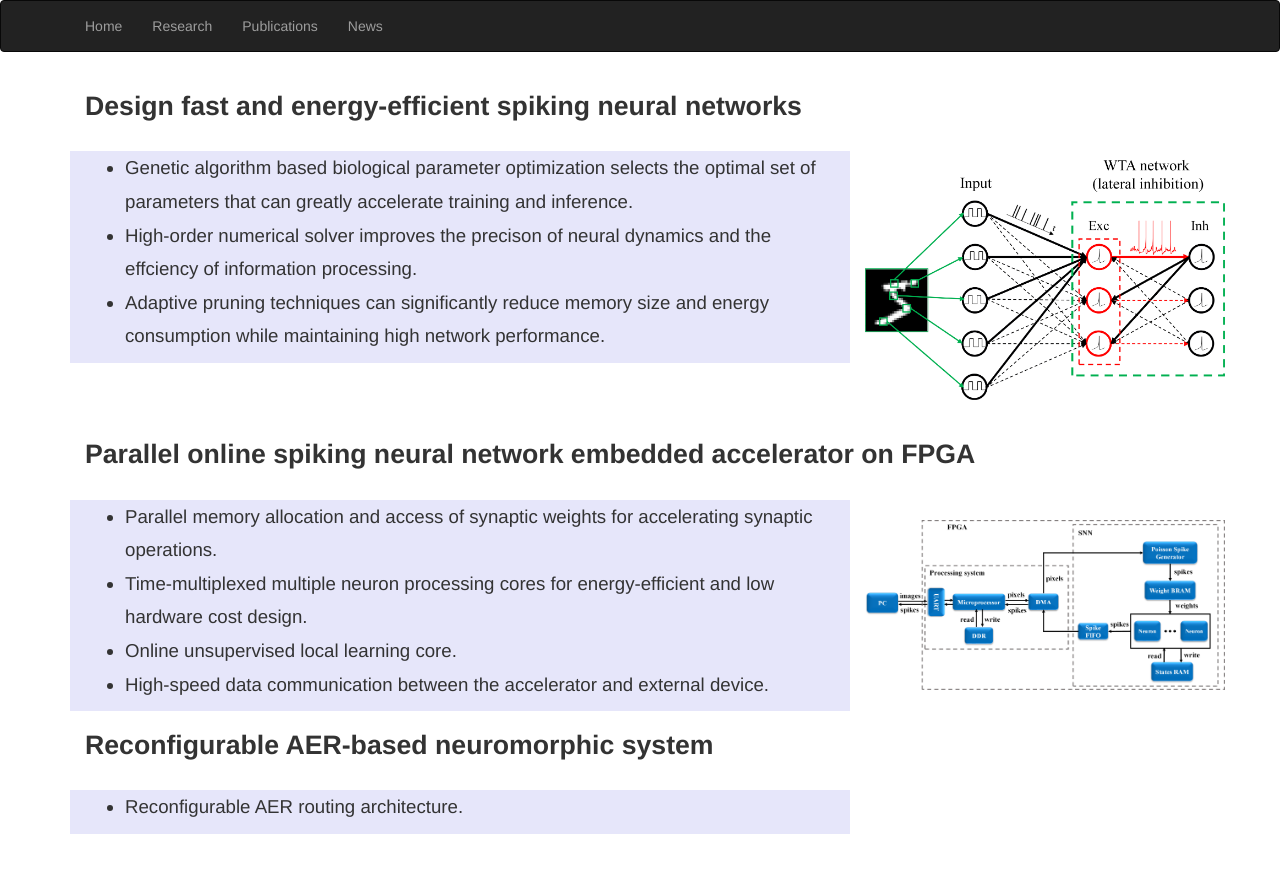
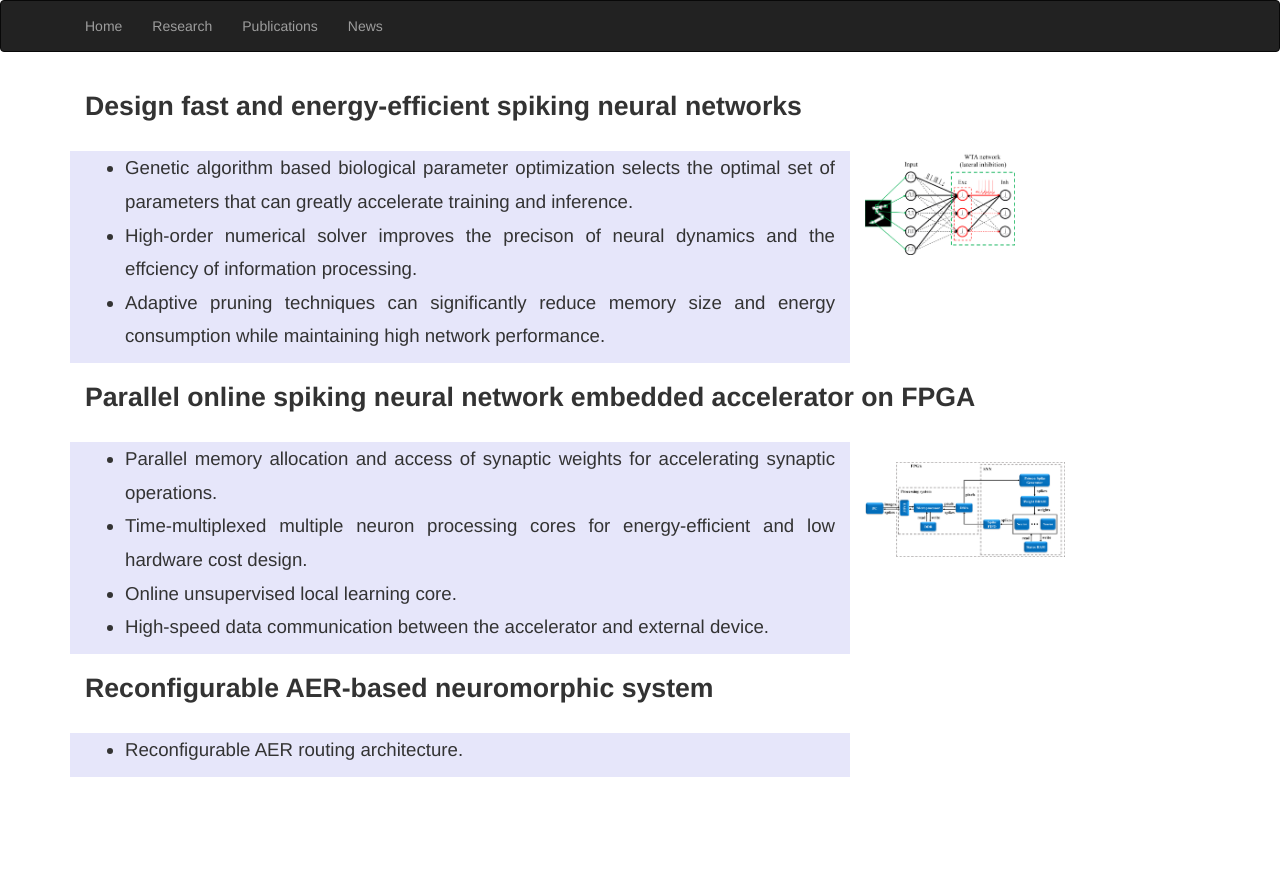
Before and after one commit to Wenzheguo/Wenzheguo.github.io, a Jekyll site: the page built from Research/index.html, in a window 1280 px wide. Shown: the top 873 px of the page. Built offline with Jekyll 4.4.1, drawn with Linux system fonts in a browser that asks for light colours.

Commit message:
Update index.html

```diff
--- a/Research/index.html
+++ b/Research/index.html
@@ -7,7 +7,7 @@ title: Research
 <div class="container">
     <h1 style="font-size: 20pt;"><strong>Design fast and energy-efficient spiking neural networks</strong></h1><br>
     <div class="row">
-        <div class="col-md-8" style="background-color:lavender;">
+        <div class="col-md-8" style="background-color:lavender;text-align:justify;">
             <ul style="font-size:14pt;line-height:180%;">
                 <li> Genetic algorithm based biological parameter optimization selects the optimal set of parameters that can greatly accelerate training and inference. </li>
                 <li> High-order numerical solver improves the precison of neural dynamics and the effciency of information processing. </li>
@@ -15,13 +15,13 @@ title: Research
             </ul>
         </div>
         <div class="col-md-4">
-            <img class="img-responsive" src="/images/Network architecture.png" style="width:150;height=50" alt="Myself"><br>
+            <img class="img-responsive" src="/images/Network architecture.png" style="width:150px;height=100px" alt="Myself"><br>
         </div>
     </div>
 
     <h1 style="font-size: 20pt;"><strong>Parallel online spiking neural network embedded accelerator on FPGA</strong></h1><br>
     <div class="row">
-        <div class="col-md-8" style="background-color:lavender;">
+        <div class="col-md-8" style="background-color:lavender; text-align:justify;">
             <ul style="font-size:14pt;line-height:180%;">
                 <li> Parallel memory allocation and access of synaptic weights for accelerating synaptic operations. </li>
                 <li> Time-multiplexed multiple neuron processing cores for energy-efficient and low hardware cost design. </li>
@@ -31,13 +31,13 @@ title: Research
         </div>
         <div class="col-md-4">
             <br>
-            <img class="img-responsive" src="/images/system_overview.png" style="width:250;height=250" alt="Myself"><br>
+            <img class="img-responsive" src="/images/system_overview.png" style="width:200px;height=200px" alt="Myself"><br>
         </div>
     </div>
 
     <h1 style="font-size: 20pt;"><strong>Reconfigurable AER-based neuromorphic system</strong></h1><br>
     <div class="row">
-        <div class="col-md-8" style="background-color:lavender;">
+        <div class="col-md-8" style="background-color:lavender;text-align:justify;">
             <ul style="font-size:14pt;line-height:180%;">
                 <li> Reconfigurable AER routing architecture. </li>
             </ul>
```
